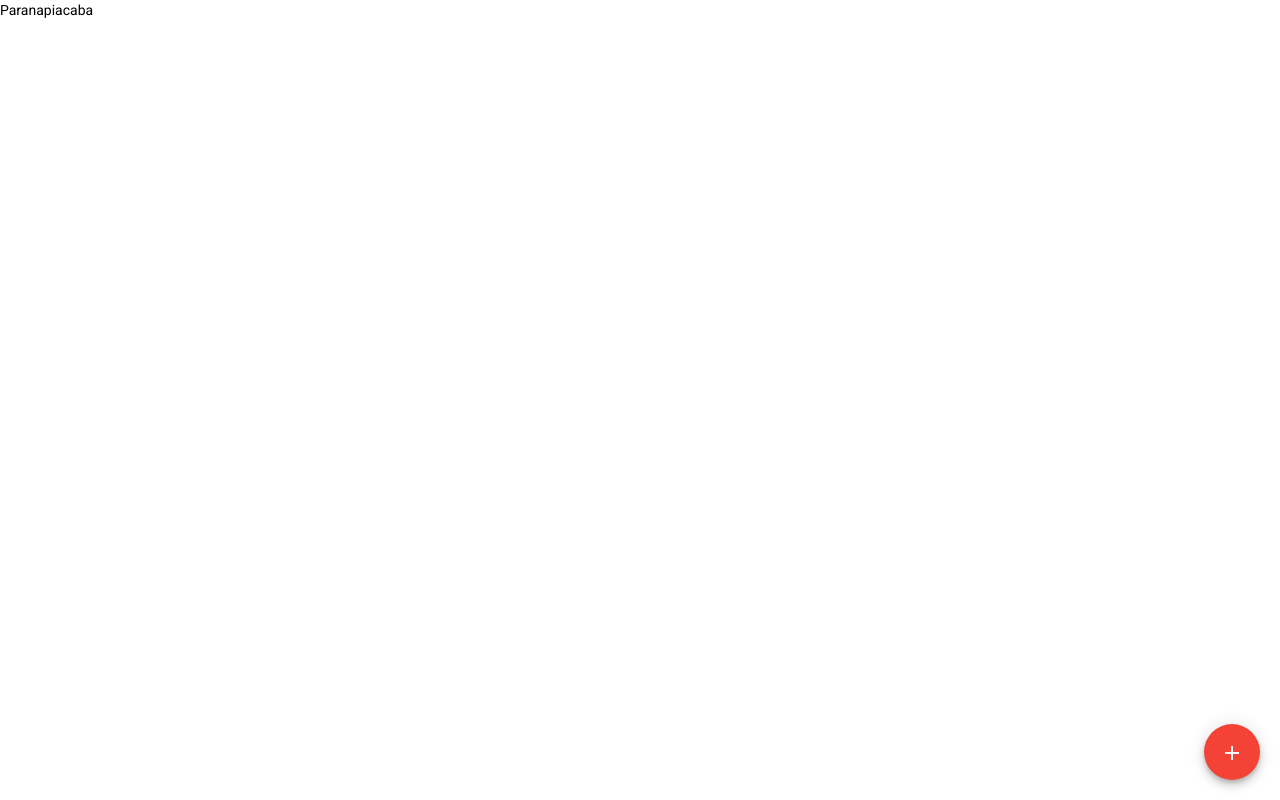
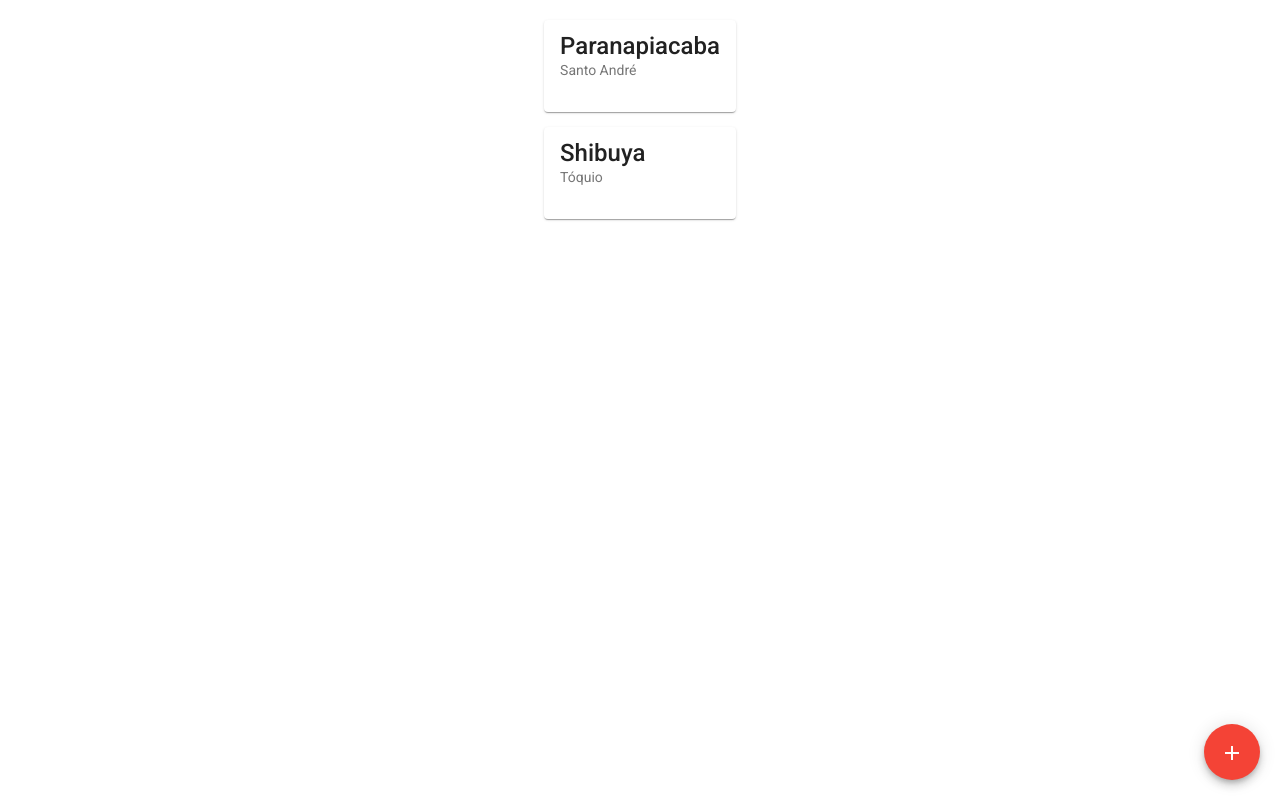
Before and after one commit to roberto-ng/weather, an Angular app: page / in a window 1280 px wide. Built offline with nearby package versions, Linux system fonts and the light colour scheme.

Commit message:
Adicionar cards

```diff
--- a/src/app/add-location-page/add-location-page.component.ts
+++ b/src/app/add-location-page/add-location-page.component.ts
@@ -47,12 +47,18 @@
 
           // on success
           const responseData = res[0];
+          const locationTitles = responseData.display_name.split(',');
+          const name = locationTitles[0]
+          const subtitle = (locationTitles.length >= 2) ? locationTitles[1] : null;
+
           const location: Location = {
-            name: responseData.display_name.split(',')[0],
+            name: name,
+            subtitle: subtitle,
             lat: responseData.lat,
             lon: responseData.lon,
           };
           this._locationStore.add(location);
+
           // go back to the home page
           this._router.navigate(['/']);
         },
--- a/src/app/app.module.ts
+++ b/src/app/app.module.ts
@@ -8,11 +8,12 @@
 import { MatFormFieldModule } from '@angular/material/form-field';
 import { MatInputModule } from '@angular/material/input';
 import { MatProgressSpinnerModule } from '@angular/material/progress-spinner';
+import { MatCardModule } from '@angular/material/card';
+import { BrowserAnimationsModule } from '@angular/platform-browser/animations';
 
 import { AppRoutingModule } from './app-routing.module';
 import { AppComponent } from './app.component';
 import { HomeComponent } from './home/home.component';
-import { BrowserAnimationsModule } from '@angular/platform-browser/animations';
 import { AddLocationPageComponent } from './add-location-page/add-location-page.component';
 
 @NgModule({
@@ -34,6 +35,7 @@
     MatFormFieldModule,
     MatInputModule,
     MatProgressSpinnerModule,
+    MatCardModule,
   ],
   providers: [],
   bootstrap: [AppComponent]
--- a/src/app/home/home.component.html
+++ b/src/app/home/home.component.html
@@ -1,6 +1,20 @@
-<ng-container *ngFor="let location of locations">
-    <p>{{ location.name }}</p>
-</ng-container>
+<div class="home">
+    <div class="locations">
+        <ng-container *ngFor="let location of locations">
+            <mat-card>
+                <mat-card-title-group>
+                    <mat-card-title>
+                        {{ location.name }}
+                    </mat-card-title>
+
+                    <mat-card-subtitle *ngIf="location.subtitle">
+                        {{ location.subtitle }}
+                    </mat-card-subtitle>
+                </mat-card-title-group>
+            </mat-card>
+        </ng-container>
+    </div>
+</div>
 
 
 <a
--- a/src/app/home/home.component.scss
+++ b/src/app/home/home.component.scss
@@ -1,5 +1,22 @@
+.home {
+    display: flex;
+    flex-direction: column;
+    align-items: center;
+}
+
 .fab {
     position: fixed;
     bottom: 20px;
     right: 20px;
 }
+
+.locations {
+    display: grid;
+    grid-auto-flow: row;
+    max-width: 400px;
+
+    align-items: center;
+
+    margin-top: 20px;
+    gap: 15px;
+}
--- a/src/app/location/location-store.service.ts
+++ b/src/app/location/location-store.service.ts
@@ -2,7 +2,8 @@
 import { Location } from './location';
 
 const defaultLocations: Location[] = [
-  { name: 'Paranapiacaba', lat: '-23.7778474', lon: '-46.3012913' },
+  { name: 'Paranapiacaba', subtitle: 'Santo André', lat: '-23.7778474', lon: '-46.3012913' },
+  { name: 'Shibuya', subtitle: 'Tóquio', lat: '35.6645956', lon: '139.6987107' },
 ];
 
 @Injectable({
--- a/src/app/location/location.ts
+++ b/src/app/location/location.ts
@@ -4,4 +4,5 @@
   lat: string,
   /** The location's longitude */
   lon: string,
+  subtitle: string | null,
 };
```
